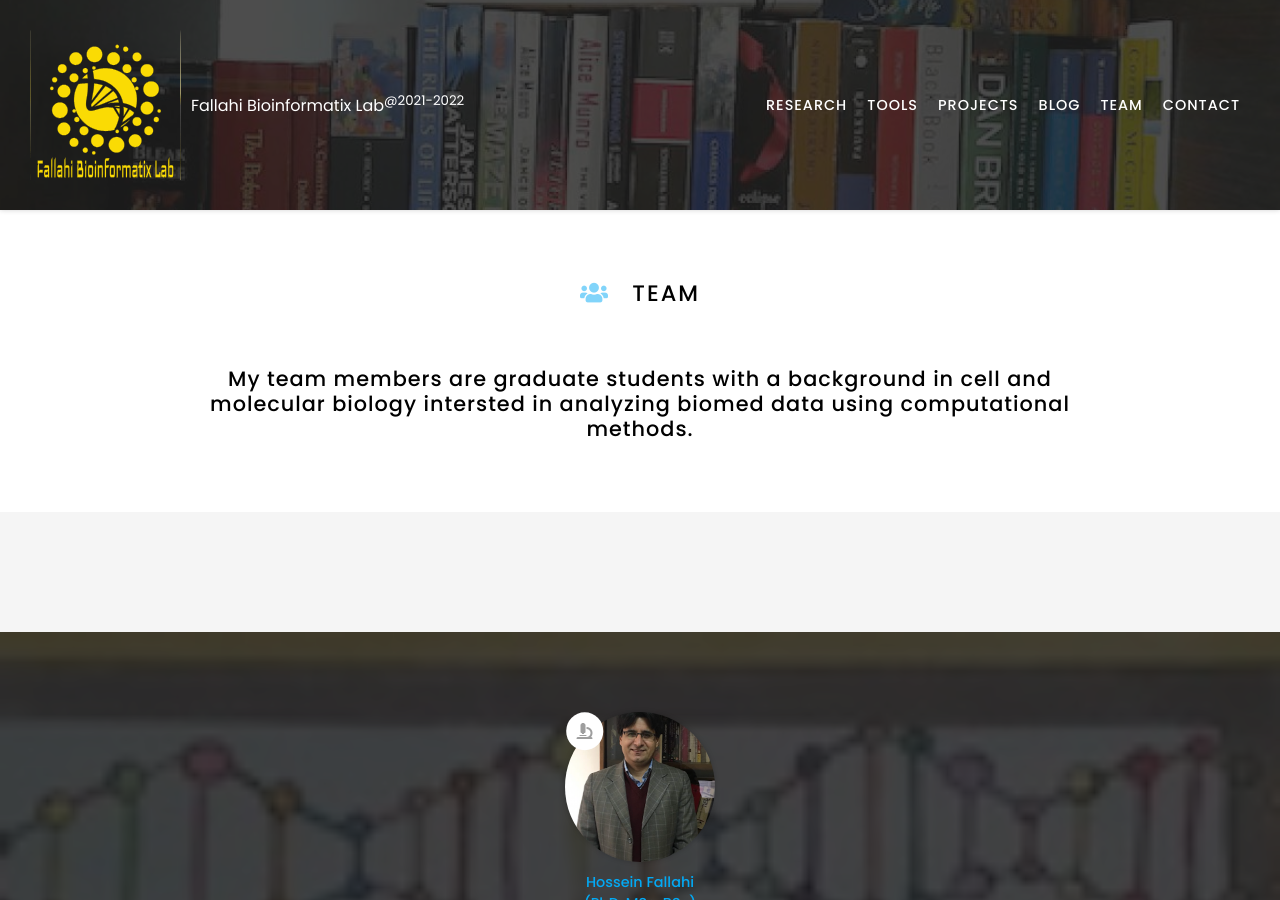
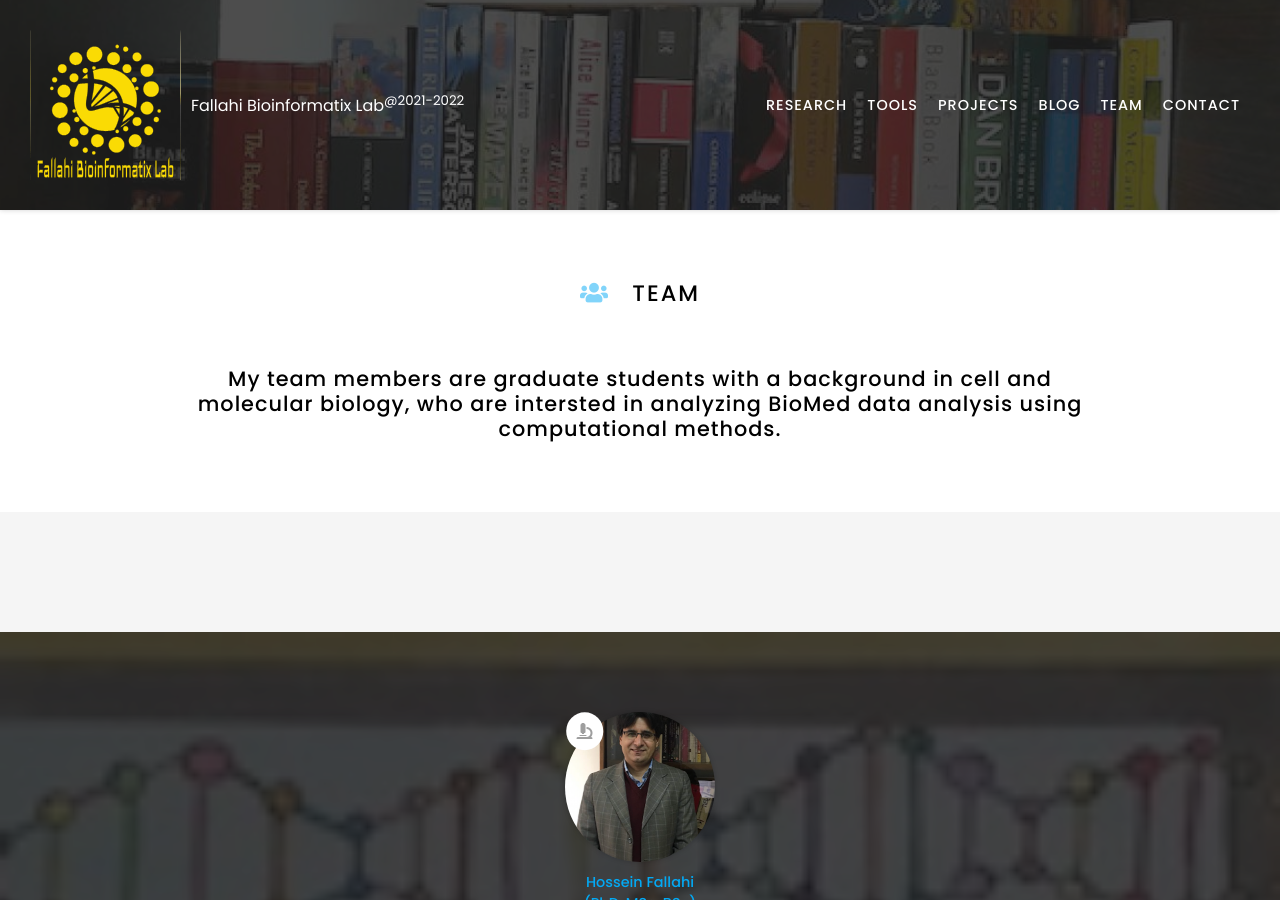
Before and after one commit to Hossein-Fallahi/Fallahi-Bioinformatics-Lab, a Jekyll site: the page built from team/index.md, in a window 1280 px wide and 900 px high. Built offline with Jekyll 4.4.1, drawn with Linux system fonts in a browser that asks for light colours; nearby versions of some CDN libraries; some of the changed text lies outside the part shown.

Commit message:
Update index.md

```diff
--- a/team/index.md
+++ b/team/index.md
@@ -7,7 +7,7 @@ nav:
 
 # <i class="fas fa-users"></i>Team
 
-## My team members are graduate students with a background in cell and molecular biology intersted in analyzing biomed data using computational methods.
+## My team members are graduate students with a background in cell and molecular biology, who are intersted in analyzing BioMed data analysis using computational methods.
 {:.center}
 
 
```
Also changed, not shown: other parts of team/index.md (+1 -1 lines).
